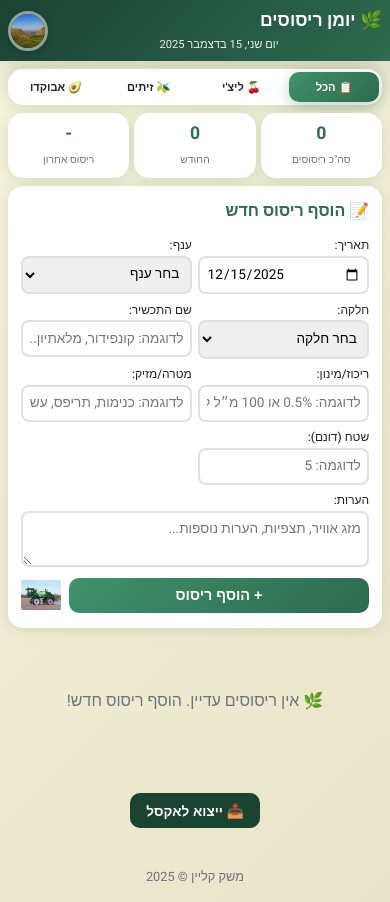
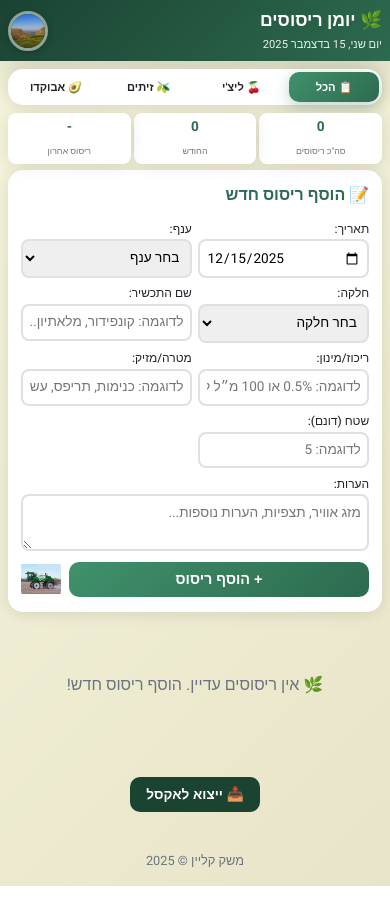
Before and after one commit to kleina2323/Risusim, a plain HTML site: page index.html in a window 390 px wide. Drawn offline with Linux system fonts and the light colour scheme; no server answers.

Commit message:
Add files via upload

```diff
--- a/css/style.css
+++ b/css/style.css
@@ -549,8 +549,9 @@ footer {
 
     .header-container {
         flex-direction: row;
-        gap: 0.5rem;
+        gap: 0.8rem;
         align-items: center;
+        justify-content: flex-start;
     }
 
     .header-text {
@@ -562,11 +563,13 @@ footer {
         height: 40px;
         width: 40px;
         border-radius: 50%;
+        margin-left: 0;
     }
 
     header h1 {
         font-size: 1.1rem;
         margin-bottom: 0;
+        text-align: right;
     }
 
     header .subtitle {
@@ -576,6 +579,7 @@ footer {
     .header-text .datetime {
         font-size: 0.7rem;
         margin-top: 0.2rem;
+        text-align: right;
     }
 
     .container {
@@ -598,20 +602,21 @@ footer {
 
     .stats-section {
         grid-template-columns: repeat(3, 1fr);
-        gap: 0.3rem;
-        margin-bottom: 0.5rem;
+        gap: 0.2rem;
+        margin-bottom: 0.4rem;
     }
 
     .stat-card {
-        padding: 0.5rem 0.3rem;
+        padding: 0.2rem 0.2rem;
+        border-radius: 8px;
     }
 
     .stat-number {
-        font-size: 1.1rem;
+        font-size: 0.85rem;
     }
 
     .stat-label {
-        font-size: 0.65rem;
+        font-size: 0.55rem;
     }
 
     .form-section {
```
